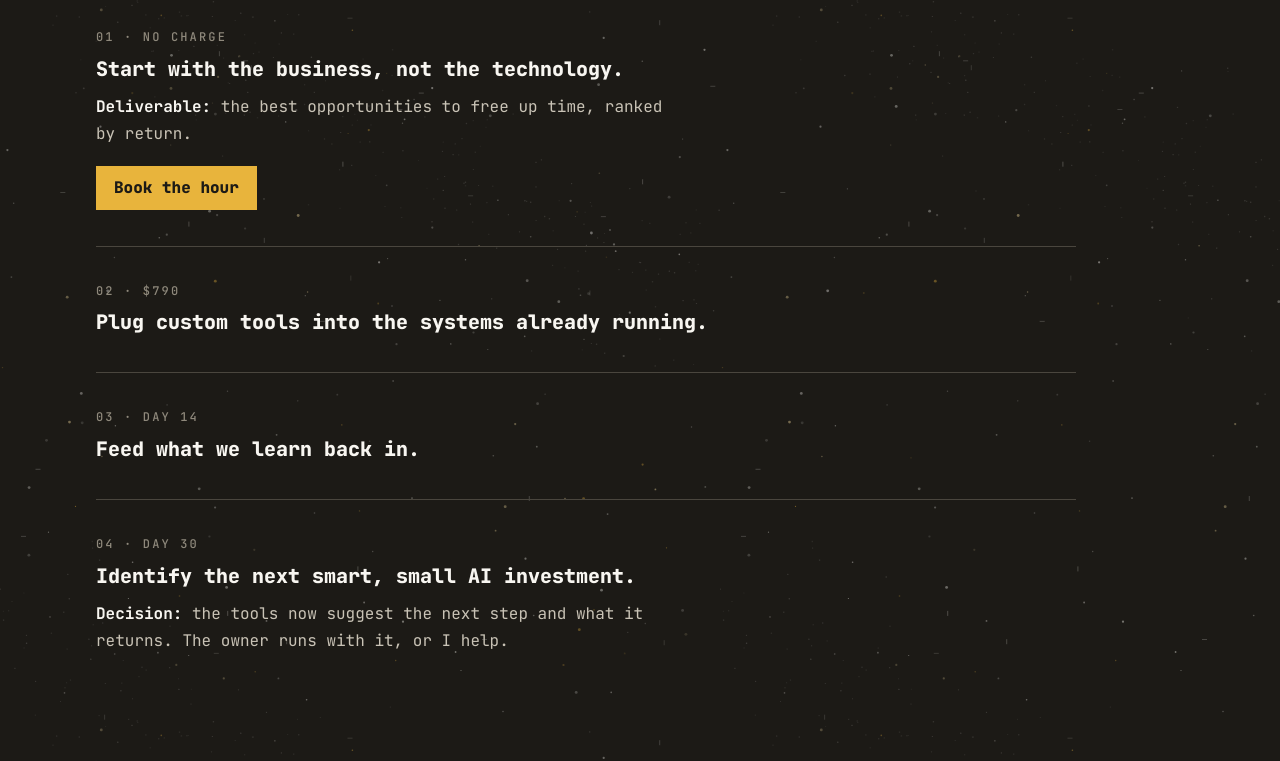
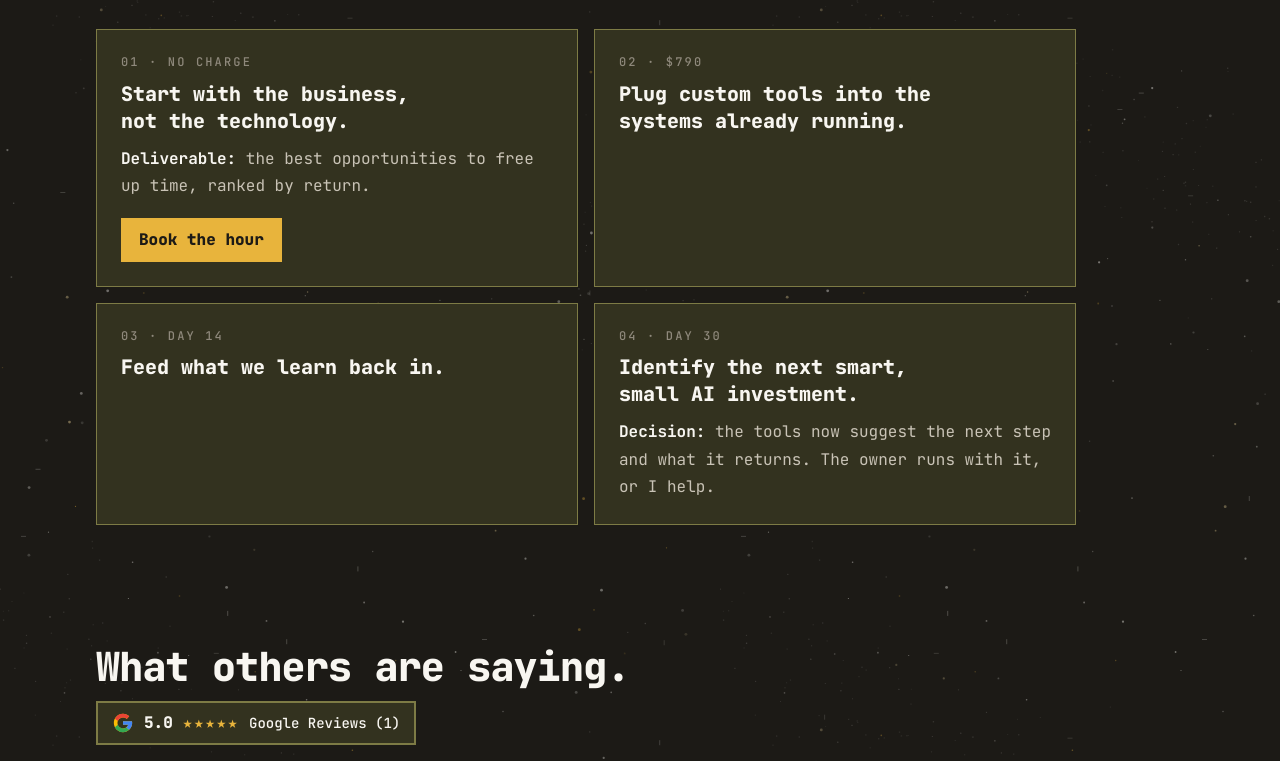
Before and after one commit to ckilifid/caseydudley-site, a plain HTML site: page index.html in a window 1280 px wide. Shown: the part 1664-2425 px from the top of the page. Drawn offline with Linux system fonts and the light colour scheme.

Commit message:
Olive review cards, steps as cards (proof v169)

```diff
--- a/index.html
+++ b/index.html
@@ -16,7 +16,7 @@
 <style>
 /* Layout follows the Wink blueprint. Palette, type and treatments come from the Casey Dudley design system (live caseydudley.com). */
 :root{
-  --bg:#1C1A16; --surface:#24221D; --fg:#F8F6F1; --muted:#C9C3B6; --muted2:#B3AD9F; --line:#8F897C; --track:#2E2B25; --ink:#1C1A16; --grid:rgba(248,246,241,.045);
+  --bg:#1C1A16; --surface:#24221D;--olive:#7D7B45;--olive-bg:#33321F; --fg:#F8F6F1; --muted:#C9C3B6; --muted2:#B3AD9F; --line:#8F897C; --track:#2E2B25; --ink:#1C1A16; --grid:rgba(248,246,241,.045);
   --gold:#E8B43C; --hl:#F4DC9E;
   --draft:#E8875A; --draft-soft:#33251E; --slot:#7E786C;
   --mono:'JetBrains Mono',ui-monospace,Menlo,Consolas,monospace;
@@ -123,7 +123,7 @@ section{padding:60px 0}
 .steps{margin:0;padding:0;list-style:none;display:grid;grid-template-columns:repeat(5,minmax(0,1fr));gap:10px;align-items:stretch}
 @media (max-width:1023px){.steps{grid-template-columns:1fr}}
 /* reviews strip */
-.gchip{align-self:flex-start;display:inline-flex;align-items:center;gap:10px;min-height:44px;padding:6px 14px;border:2px solid var(--line);background:var(--surface);text-decoration:none;font-weight:800;color:var(--fg)}
+.gchip{align-self:flex-start;display:inline-flex;align-items:center;gap:10px;min-height:44px;padding:6px 14px;border:2px solid var(--olive);background:var(--olive-bg);text-decoration:none;font-weight:800;color:var(--fg)}
 .gchip .stars{color:var(--gold);letter-spacing:.1em}
 .card .stars,.card .kind{line-height:22px;min-height:22px}
 .card .kind{font:700 12px var(--mono);letter-spacing:.12em;text-transform:uppercase;color:var(--muted)}
@@ -134,7 +134,7 @@ section{padding:60px 0}
 .strip{align-items:flex-start;padding-top:18px}
 @media (prefers-reduced-motion:reduce){.strip .card{transform:none}}
 .strip .card:last-child{flex-basis:min(520px,82vw)}
-.card{flex:0 0 min(360px,82vw);scroll-snap-align:start;background:var(--surface);border:1px solid var(--line);padding:16px;display:flex;flex-direction:column;gap:12px}
+.card{flex:0 0 min(360px,82vw);scroll-snap-align:start;background:var(--olive-bg);border:1px solid var(--olive);padding:16px;display:flex;flex-direction:column;gap:12px}
 .card q{display:block;quotes:none;font-size:15px;line-height:1.6}
 .card .who{margin-top:2px;font:700 13px var(--mono)}
 .card .who span{display:block;font-weight:400;color:var(--muted)}
@@ -170,6 +170,7 @@ footer .wrap{display:flex;flex-wrap:wrap;gap:12px 24px;justify-content:space-bet
 header.top .btn.book{background:var(--gold);color:var(--ink);border-color:var(--gold);font-weight:800}
 .pitem .pbtn{margin-top:8px}
 @media (max-width:480px){header.top .ref{display:none}header.top .btn{flex:1}.pitem .pbtn .btn{flex:0 1 auto}}
+.pcards{display:grid;grid-template-columns:1fr;gap:16px;padding:36px 0 0;border-top:1px solid #4A463E}@media (min-width:720px){.pcards{grid-template-columns:repeat(2,1fr)}}.pcard{display:flex;flex-direction:column;gap:10px;padding:24px;background:var(--olive-bg);border:1px solid var(--olive)}.pcard .ptitle{margin:0;font:800 20px/1.35 var(--mono);text-wrap:balance}.pcard p{margin:0;font-size:16px;line-height:1.7;color:var(--muted)}.pcard p b{color:var(--fg);font-weight:700}.pcard .pbtn{margin-top:auto;padding-top:8px}.pcard .pbtn .btn{flex:0 1 auto}
 footer a{display:inline-flex;align-items:center;min-height:44px}
 </style>
 </head>
@@ -224,10 +225,12 @@ footer a{display:inline-flex;align-items:center;min-height:44px}
       <div class="pstack">
         <div class="pitem"><span class="plbl">Investment</span><p class="pfig">$790 + 7 hours</p></div>
         <div class="pitem"><span class="plbl">Return</span><p class="pret">10 hours back in month 1, 10 more in month 2, then it stacks</p></div>
-        <div class="pitem"><span class="plbl">01 · No charge</span><h3 class="ptitle">Start with the business, not the technology.</h3><p><b>Deliverable:</b> the best opportunities to free up time, ranked by return.</p><div class="btns pbtn"><a class="btn fill" href="https://calendly.com/caseykdudley/the-hour" target="_blank" rel="noopener">Book the hour</a></div></div>
-        <div class="pitem"><span class="plbl">02 · $790</span><h3 class="ptitle">Plug custom tools into the systems already running.</h3></div>
-        <div class="pitem"><span class="plbl">03 · Day 14</span><h3 class="ptitle">Feed what we learn back in.</h3></div>
-        <div class="pitem"><span class="plbl">04 · Day 30</span><h3 class="ptitle">Identify the next smart, small AI investment.</h3><p><b>Decision:</b> the tools now suggest the next step and what it returns. The owner runs with it, or I help.</p></div>
+        <div class="pcards">
+        <div class="pcard"><span class="plbl">01 · No charge</span><h3 class="ptitle">Start with the business, not the technology.</h3><p><b>Deliverable:</b> the best opportunities to free up time, ranked by return.</p><div class="btns pbtn"><a class="btn fill" href="https://calendly.com/caseykdudley/the-hour" target="_blank" rel="noopener">Book the hour</a></div></div>
+        <div class="pcard"><span class="plbl">02 · $790</span><h3 class="ptitle">Plug custom tools into the systems already running.</h3></div>
+        <div class="pcard"><span class="plbl">03 · Day 14</span><h3 class="ptitle">Feed what we learn back in.</h3></div>
+        <div class="pcard"><span class="plbl">04 · Day 30</span><h3 class="ptitle">Identify the next smart, small AI investment.</h3><p><b>Decision:</b> the tools now suggest the next step and what it returns. The owner runs with it, or I help.</p></div>
+        </div>
       </div>
     </div>
   </div>
```
